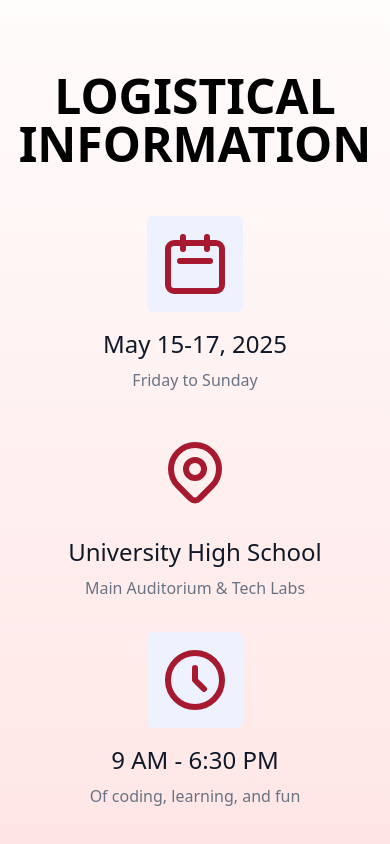
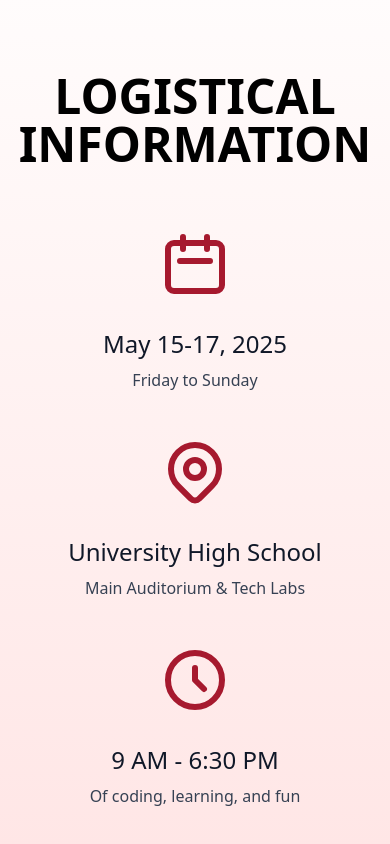
Before and after one commit to jacob-s-codes/uhshacks, a Next.js app: page / in a window 390 px wide. Shown: the part 1028-1872 px from the top of the page. Built offline with nearby package versions, Linux system fonts and the light colour scheme.

Commit message:
Added smooth transition on click

```diff
--- a/src/app/components/Navbar.tsx
+++ b/src/app/components/Navbar.tsx
@@ -20,7 +20,10 @@ const Navbar = () => {
 
                     {/* Desktop Navigation */}
                     <div className="hidden md:flex items-center space-x-8">
-                        <Link href="/about" className=" hover:text-black px-3 py-2 font-medium">About</Link>
+                        <Link href="#about" onClick={(e) => {
+                            e.preventDefault();
+                            document.querySelector('#about')?.scrollIntoView({behavior:'smooth'});
+                        }} className=" hover:text-black px-3 py-2 font-medium">About</Link>
                         <Link href="/schedule" className=" hover:text-black px-3 py-2 font-medium">Schedule</Link>
                         <Link href="/faq" className=" hover:text-black px-3 py-2 font-medium">FAQ</Link>
                         <Link href="/sponsors" className=" hover:text-black px-3 py-2 font-medium">Sponsors</Link>
--- a/src/app/globals.css
+++ b/src/app/globals.css
@@ -8,6 +8,7 @@
 .uhsbg {
   background-image: url("/uhsimg.png");
   background-size: cover;
+  background-position: center center;
   background-repeat: no-repeat;
   background-color: rgb(114, 112, 112);
   background-blend-mode: multiply;
--- a/src/app/page.tsx
+++ b/src/app/page.tsx
@@ -6,7 +6,7 @@ import { useEffect, useRef } from 'react';
 import Registerbtn from './components/Registerbtn';
 
 export default function Home() {
-  const animateleft = useRef(null);
+  const animateup = useRef(null);
 
   useEffect(() => {
     // Only run on client-side
@@ -15,18 +15,18 @@ export default function Home() {
       gsap.registerPlugin(ScrollTrigger);
 
       // Get the DOM element from the ref
-      const element = animateleft.current;
+      const element = animateup.current;
 
       // Create the animation
       const animation = gsap.fromTo(element,
         // Starting properties
         {
-          x: -200, // Start from far left (negative value)
+          y: 400, // Start from far left (negative value)
           opacity: 0.5,
         },
         // Ending properties
         {
-          x: 0, // Move to original position
+          y: 0, // Move to original position
           opacity: 1,
           ease: "power2.out",
           scrollTrigger: {
@@ -34,7 +34,6 @@ export default function Home() {
             start: "top 80%",
             end: "bottom 60%",
             scrub: 0.5,
-            markers: true,
             invalidateOnRefresh: true,
             // markers: true, // Uncomment for debugging
           }
@@ -84,18 +83,18 @@ export default function Home() {
 
         {/* Date and Location Section */}
         <div className="bg-gradient-to-b from-white to-red-200">
-          <div >
+          <div id="about">
             <div className="max-w-7xl mx-auto py-12 px-4 sm:px-6 lg:px-8">
               <h2 className='text-center pt-36 pb-12 text-5xl font-black'>LOGISTICAL INFORMATION</h2>
               <div className="grid grid-cols-1 gap-8 md:grid-cols-3">
                 <div className="flex flex-col items-center">
-                  <div className="rounded-md bg-indigo-50 p-3">
+                  <div className="rounded-md p-3">
                     <svg className="h-18 w-auto text-darkred" fill="none" viewBox="0 0 24 24" stroke="currentColor">
                       <path strokeLinecap="round" strokeLinejoin="round" strokeWidth={2} d="M8 7V3m8 4V3m-9 8h10M5 21h14a2 2 0 002-2V7a2 2 0 00-2-2H5a2 2 0 00-2 2v12a2 2 0 002 2z" />
                     </svg>
                   </div>
                   <h3 className="mt-4 text-2xl font-medium text-gray-900">May 15-17, 2025</h3>
-                  <p className="mt-2 text-base text-gray-500">Friday to Sunday</p>
+                  <p className="mt-2 text-base text-gray-700">Friday to Sunday</p>
                 </div>
 
                 <div className="flex flex-col items-center">
@@ -106,24 +105,24 @@ export default function Home() {
                     </svg>
                   </div>
                   <h3 className="mt-4 text-2xl font-medium text-gray-900">University High School</h3>
-                  <p className="mt-2 text-base text-gray-500">Main Auditorium & Tech Labs</p>
+                  <p className="mt-2 text-base text-gray-700">Main Auditorium & Tech Labs</p>
                 </div>
 
                 <div className="flex flex-col items-center">
-                  <div className="rounded-md bg-indigo-50 p-3">
+                  <div className="rounded-md  p-3">
                     <svg className="h-18 w-auto text-darkred" fill="none" viewBox="0 0 24 24" stroke="currentColor">
                       <path strokeLinecap="round" strokeLinejoin="round" strokeWidth={2} d="M12 8v4l3 3m6-3a9 9 0 11-18 0 9 9 0 0118 0z" />
                     </svg>
                   </div>
                   <h3 className="mt-4 text-2xl font-medium text-gray-900">9 AM - 6:30 PM</h3>
-                  <p className="mt-2 text-base text-gray-500">Of coding, learning, and fun</p>
+                  <p className="mt-2 text-base text-gray-700">Of coding, learning, and fun</p>
                 </div>
               </div>
             </div>
           </div>
 
           {/* Feature Section */}
-          <div className=" py-36">
+          <div className=" py-36" >
             <div className="max-w-7xl mx-auto px-4 sm:px-6 lg:px-8">
               <div className="text-center">
                 <h2 className="text-5xl font-black text-black uppercase ">Why Participate in UHS Hacks?</h2>
@@ -197,9 +196,8 @@ export default function Home() {
 
         {/* CTA Section */}
         <div className="bg-darkred">
-          <div className="max-w-7xl flex flex-row items-center justify-between mx-auto py-16 px-4 sm:py-20 sm:px-6 lg:px-8">
-            <div className='pr-8
-            ' ref={animateleft}>
+          <div className="max-w-7xl flex flex-row items-center justify-between mx-auto py-16 px-4 sm:py-20 sm:px-6 lg:px-8" ref={animateup}>
+            <div className='pr-8' >
               <h2 className="text-3xl font-black text-white sm:text-5xl uppercase" >
                 <span className="block">Ready to hack?</span>
                 <span className="block">Registration is open now!</span>
```
